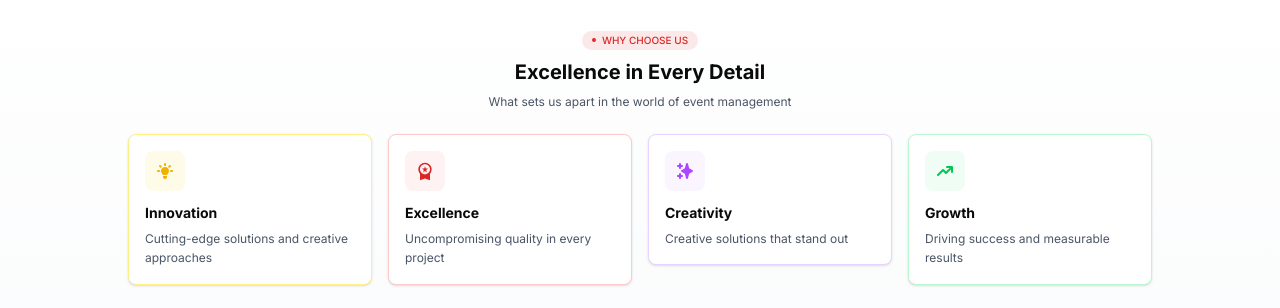
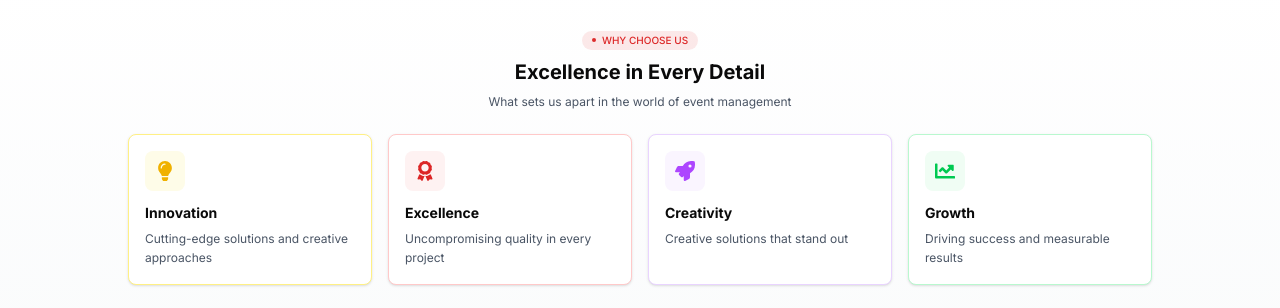
Before and after one commit to mohameddzaher/Energize-Events, a Next.js app in the folder frontend/: page /clients in a window 1280 px wide. Shown: the part 800-1108 px from the top of the page. Built offline with nearby package versions, Linux system fonts and the light colour scheme; a web font is replaced by a local one.

Commit message:
Make all cards equal height and replace icons with professional FontAwesome icons

```diff
--- a/frontend/src/app/clients/page.tsx
+++ b/frontend/src/app/clients/page.tsx
@@ -6,8 +6,7 @@ import Clients from '@/components/Clients';
 import { motion } from 'framer-motion';
 import Image from 'next/image';
 import { FiArrowRight } from 'react-icons/fi';
-import { HiLightBulb, HiSparkles, HiTrendingUp } from 'react-icons/hi';
-import { MdAutoAwesome, MdWorkspacePremium } from 'react-icons/md';
+import { FaLightbulb, FaAward, FaRocket, FaChartLine } from 'react-icons/fa';
 import Link from 'next/link';
 
 export default function ClientsPage() {
@@ -92,7 +91,7 @@ export default function ClientsPage() {
                   {
                     title: "Innovation",
                     description: "Cutting-edge solutions and creative approaches",
-                    icon: HiLightBulb,
+                    icon: FaLightbulb,
                     color: "text-yellow-500",
                     bgColor: "bg-yellow-50",
                     borderColor: "border-yellow-200",
@@ -100,7 +99,7 @@ export default function ClientsPage() {
                   {
                     title: "Excellence",
                     description: "Uncompromising quality in every project",
-                    icon: MdWorkspacePremium,
+                    icon: FaAward,
                     color: "text-[#DC2626]",
                     bgColor: "bg-red-50",
                     borderColor: "border-red-200",
@@ -108,7 +107,7 @@ export default function ClientsPage() {
                   {
                     title: "Creativity",
                     description: "Creative solutions that stand out",
-                    icon: HiSparkles,
+                    icon: FaRocket,
                     color: "text-purple-500",
                     bgColor: "bg-purple-50",
                     borderColor: "border-purple-200",
@@ -116,7 +115,7 @@ export default function ClientsPage() {
                   {
                     title: "Growth",
                     description: "Driving success and measurable results",
-                    icon: HiTrendingUp,
+                    icon: FaChartLine,
                     color: "text-green-500",
                     bgColor: "bg-green-50",
                     borderColor: "border-green-200",
@@ -131,22 +130,22 @@ export default function ClientsPage() {
                       viewport={{ once: true }}
                       transition={{ delay: index * 0.1, duration: 0.4 }}
                       whileHover={{ y: -4, scale: 1.02 }}
-                      className="relative group"
+                      className="relative group h-full"
                     >
-                      <div className={`relative bg-white rounded-lg p-4 border ${item.borderColor} hover:border-[#DC2626]/40 transition-all duration-300 shadow-sm hover:shadow-md overflow-hidden`}>
-                        <div className="relative z-10">
+                      <div className={`relative bg-white rounded-lg p-4 border ${item.borderColor} hover:border-[#DC2626]/40 transition-all duration-300 shadow-sm hover:shadow-md overflow-hidden h-full flex flex-col`}>
+                        <div className="relative z-10 flex flex-col h-full">
                           {/* Icon */}
-                          <div className={`w-10 h-10 rounded-lg ${item.bgColor} flex items-center justify-center mb-3 group-hover:scale-110 transition-transform duration-300`}>
+                          <div className={`w-10 h-10 rounded-lg ${item.bgColor} flex items-center justify-center mb-3 group-hover:scale-110 transition-transform duration-300 flex-shrink-0`}>
                             <Icon className={`w-5 h-5 ${item.color}`} />
                           </div>
 
                           {/* Title */}
-                          <h3 className="text-xs sm:text-sm font-bold text-[#0A0A0A] mb-1.5">
+                          <h3 className="text-xs sm:text-sm font-bold text-[#0A0A0A] mb-1.5 flex-shrink-0">
                             {item.title}
                           </h3>
 
                           {/* Description */}
-                          <p className="text-[10px] sm:text-xs text-gray-600 leading-relaxed">
+                          <p className="text-[10px] sm:text-xs text-gray-600 leading-relaxed flex-grow">
                             {item.description}
                           </p>
                         </div>
```
